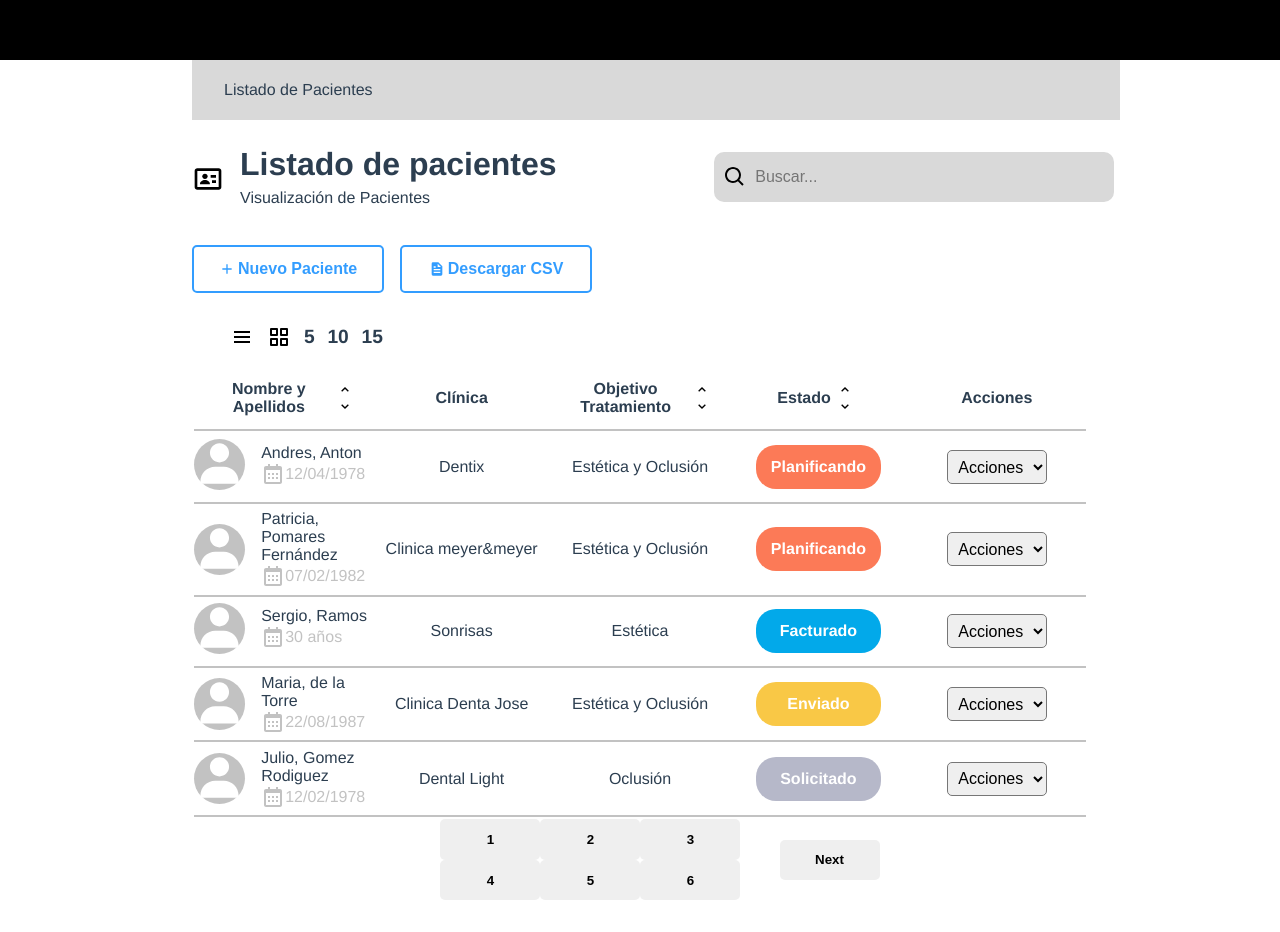
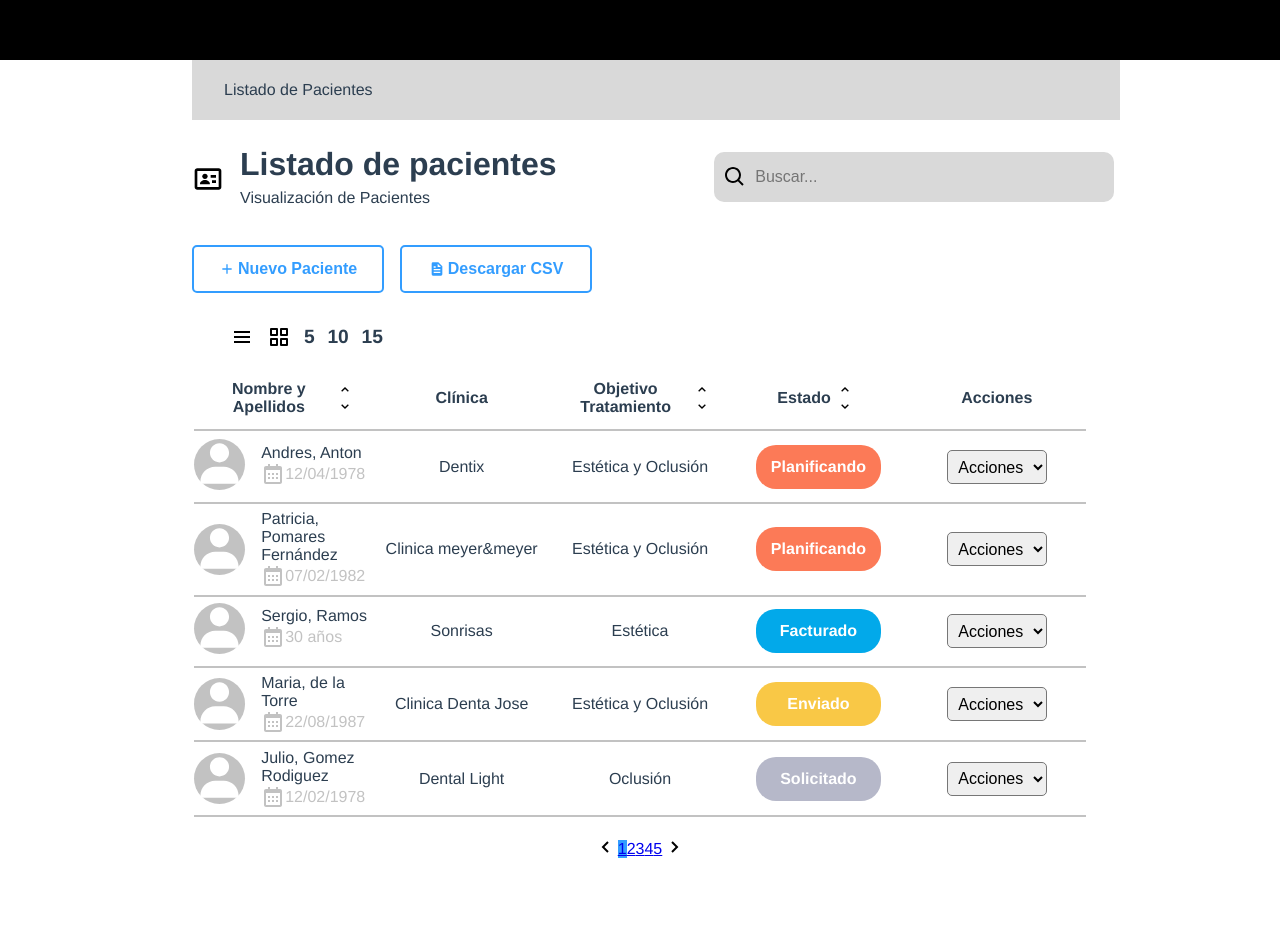
Before and after one commit to Claratj/secret-aligner, a Vue app: page / in a window 1280 px wide. After the commit the page ends 895 px from the top, so only its background shows below. Built offline with nearby package versions, Linux system fonts and the light colour scheme.

Commit message:
change pagination

```diff
--- a/src/components/TableClients.vue
+++ b/src/components/TableClients.vue
@@ -74,21 +74,26 @@
       </tbody>
     </table>
 
-    <nav class="pagination">
-      <ul class="pagination">
-        <li class="">
-          <button type="button" v-if="page != 1" @click="page--"> Previous </button>
-        </li>
-        <li class="">
-          <button type="button" v-for="(p, index) in pages.slice(page - 1, page + 5)" @click="page = p" :key="index">
-            {{ p }}
-          </button>
-        </li>
-        <li class="">
-          <button type="button" @click="page++" v-if="page < pages.length"> Next </button>
-        </li>
-      </ul>
-    </nav>
+    <div class="pagination">
+      <a class="" @click.prevent="prev" href="#">
+        <img src="@/assets/icons/chevron-left.svg" />
+      </a>
+
+      <a
+        v-for="i in displayPageRange"
+        :key="i"
+        :class="{ active: i - 1 === currentPage }"
+        class=""
+        @click.prevent="pageSelect(i)"
+        href="#"
+      >
+        {{ i }}
+      </a>
+
+      <a class="" @click.prevent="next" href="#">
+        <img src="@/assets/icons/chevron-right.svg" />
+      </a>
+    </div>
   </div>
 </template>
 
@@ -104,9 +109,8 @@ export default {
   data() {
     return {
       patients: patients,
-      page: 1,
-      perPage: 5,
-      pages: []
+      currentPage: 0,
+      pageRange: 5
     };
   },
   computed: {
@@ -133,27 +137,51 @@ export default {
         return true;
       });
     },
+    pages() {
+      return Math.ceil(this.filteredPatients.length / this.number);
+    },
+    displayPageRange() {
+      const half = Math.ceil(this.pageRange / 2);
+      let start, end;
+
+      if (this.pages < this.pageRange) {
+        start = 1;
+        end = this.pages;
+      } else if (this.currentPage < half) {
+        start = 1;
+        end = start + this.pageRange - 1;
+      } else if (this.pages - half < this.currentPage) {
+        end = this.pages;
+        start = end - this.pageRange + 1;
+      } else {
+        start = this.currentPage - half + 1;
+        end = this.currentPage + half;
+      }
+
+      let indexes = [];
+      for (let i = start; i <= end; i++) {
+        indexes.push(i);
+      }
+      return indexes;
+    },
     displayedPatients: function () {
-      return this.paginate(this.filteredPatients);
+      const head = this.currentPage * this.number;
+      return this.filteredPatients.slice(head, head + this.number);
     }
   },
-  created() {
-    this.setPages();
-  },
   methods: {
-    setPages() {
-      console.log("esto está pasando?");
-      let numberOfPages = Math.ceil(this.filteredPatients.length / this.perPage);
-      for (let index = 1; index <= numberOfPages; index++) {
-        this.pages.push(index);
+    prev() {
+      if (0 < this.currentPage) {
+        this.currentPage--;
       }
     },
-    paginate(filtered) {
-      let page = this.page;
-      let perPage = this.number || this.perPage;
-      let from = page * perPage - perPage;
-      let to = page * perPage;
-      return filtered.slice(from, to);
+    next() {
+      if (this.currentPage < this.pages - 1) {
+        this.currentPage++;
+      }
+    },
+    pageSelect(index) {
+      this.currentPage = index - 1;
     }
   }
 };
@@ -311,4 +339,27 @@ select {
   color: white;
   background-color: #00c49a;
 }
+.pagination {
+  width: 100%;
+  margin-top: 1rem;
+  display: flex;
+  flex-direction: row;
+  justify-content: center;
+}
+.pagination ul {
+  width: fit-content;
+  padding: 0;
+  border: 2px solid #6666;
+  border-radius: 5px;
+}
+.page {
+  background-color: white;
+}
+.page button {
+  height: 100%;
+  background-color: white;
+}
+.active {
+  background-color: #339dff;
+}
 </style>
--- a/src/views/Home.vue
+++ b/src/views/Home.vue
@@ -69,7 +69,7 @@ export default {
       table: true,
       grid: false,
       isOpen: false,
-      number: "",
+      number: 5,
       patients: patients
     };
   },
```
